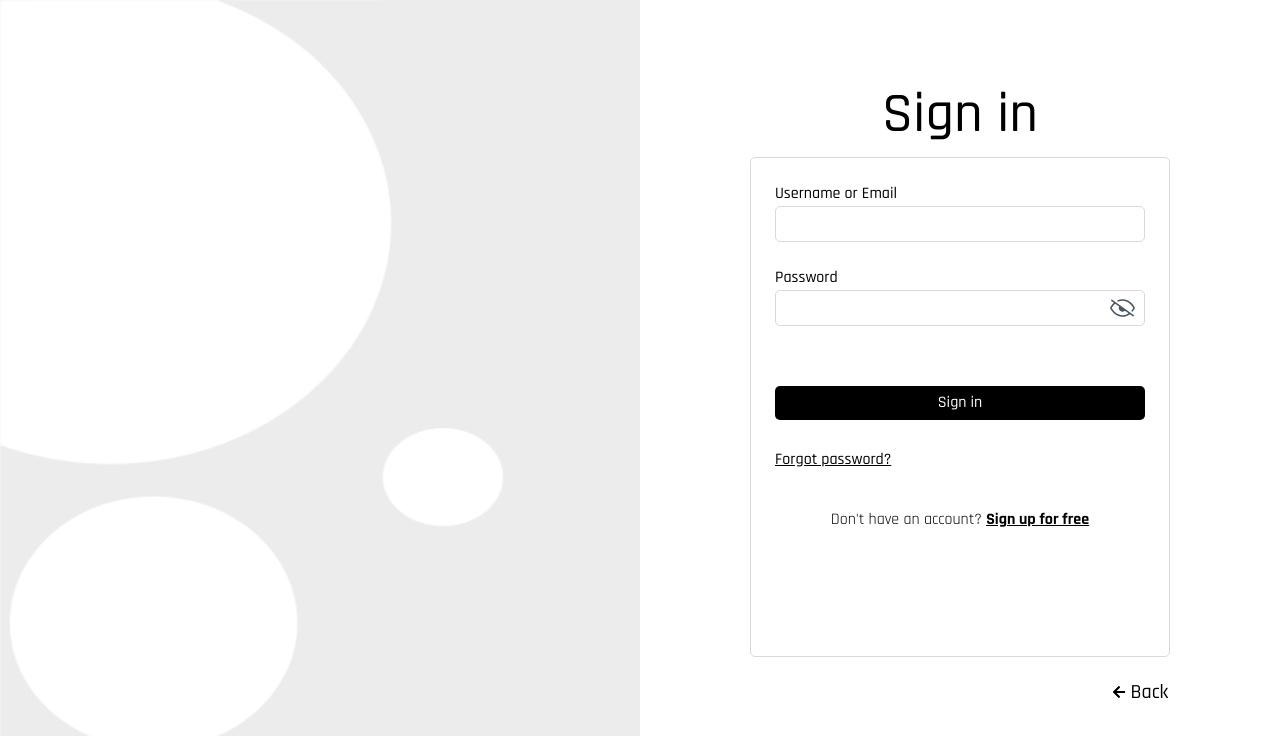
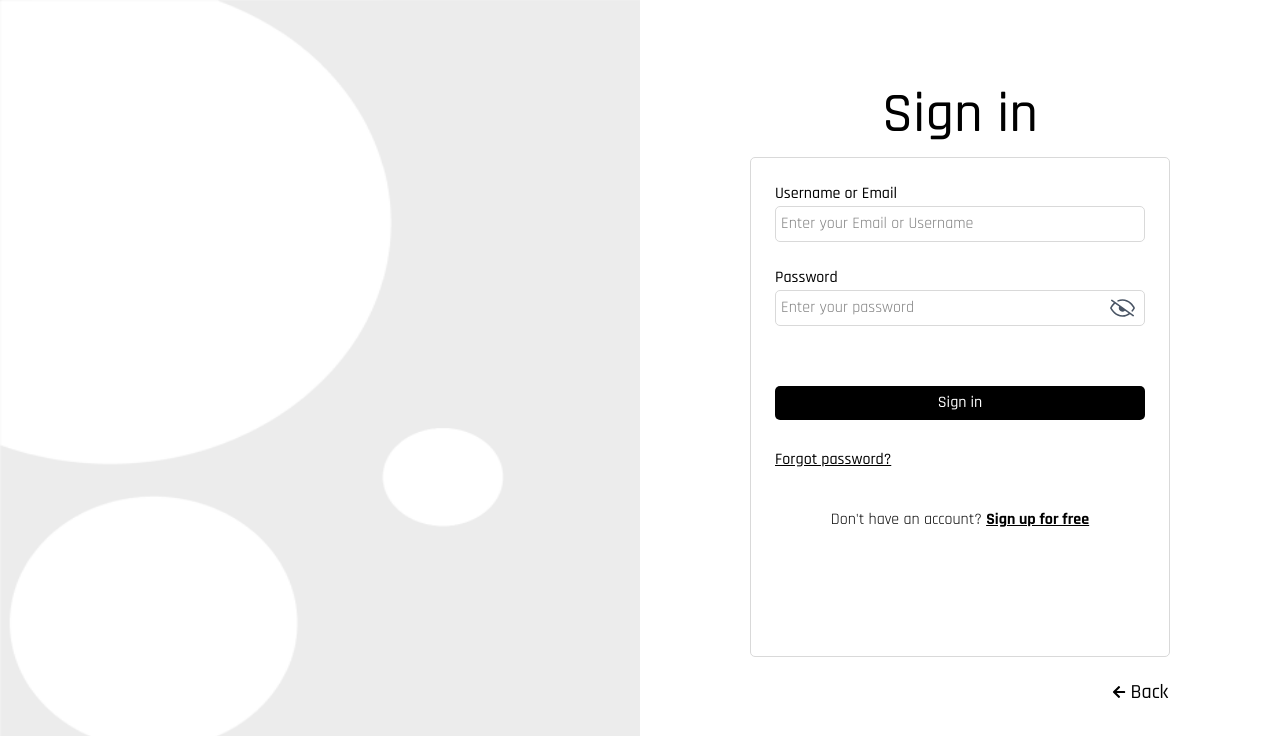
Before and after one commit to CSC105-2024/G02-forget, a React (Vite) app in the folder Front-end/: page /signin in a window 1280 px wide. Shown: the top 736 px of the page. Built offline with nearby package versions, Linux system fonts and the light colour scheme.

Commit message:
placeholder

```diff
--- a/Front-end/src/pages/SignInPage.jsx
+++ b/Front-end/src/pages/SignInPage.jsx
@@ -39,19 +39,20 @@ const SignInPage = () => {
             >
               <form action="">
                 <label className='text-[16px] font-medium'>Username or Email</label><br />
-                <input type="text" className='border-1 rounded-[5px] border-[#D9D9D9] w-[100%] p-[5px] mb-[24px]' /><br />
+                <input type="text" className='border-1 rounded-[5px] border-[#D9D9D9] w-[100%] p-[5px] mb-[24px]' placeholder='Enter your Email or Username'/><br />
 
                 <label className='text-[16px] font-medium'>Password</label><br />
                 <div className='relative mb-[24px]'>
-                  <input
-                    type={showPassword ? 'text' : 'password'}
-                    className='border-1 rounded-[5px] border-[#D9D9D9] w-[100%] p-[5px] pr-[40px]'/>
                   <button
                     type='button'
                     onClick={() => setShowPassword(!showPassword)}
                     className='absolute top-1/2 right-[10px] transform -translate-y-1/2 text-sm text-gray-600'>
                     {showPassword ? <FiEye className='text-[25px]'/> : <GoEyeClosed className='text-[25px]'/>}
                   </button>
+                  <input
+                    type={showPassword ? 'text' : 'password'}
+                    className='border-1 rounded-[5px] border-[#D9D9D9] w-[100%] p-[5px] pr-[40px]'
+                    placeholder='Enter your password'/>
                 </div>
                 <button type="submit" className='w-[100%] bg-black text-white rounded-[5px] py-[5px] font-medium mt-[36px] cursor-pointer transition duration-700
                   hover:bg-[#3A3A3A]'>Sign in</button>
```
